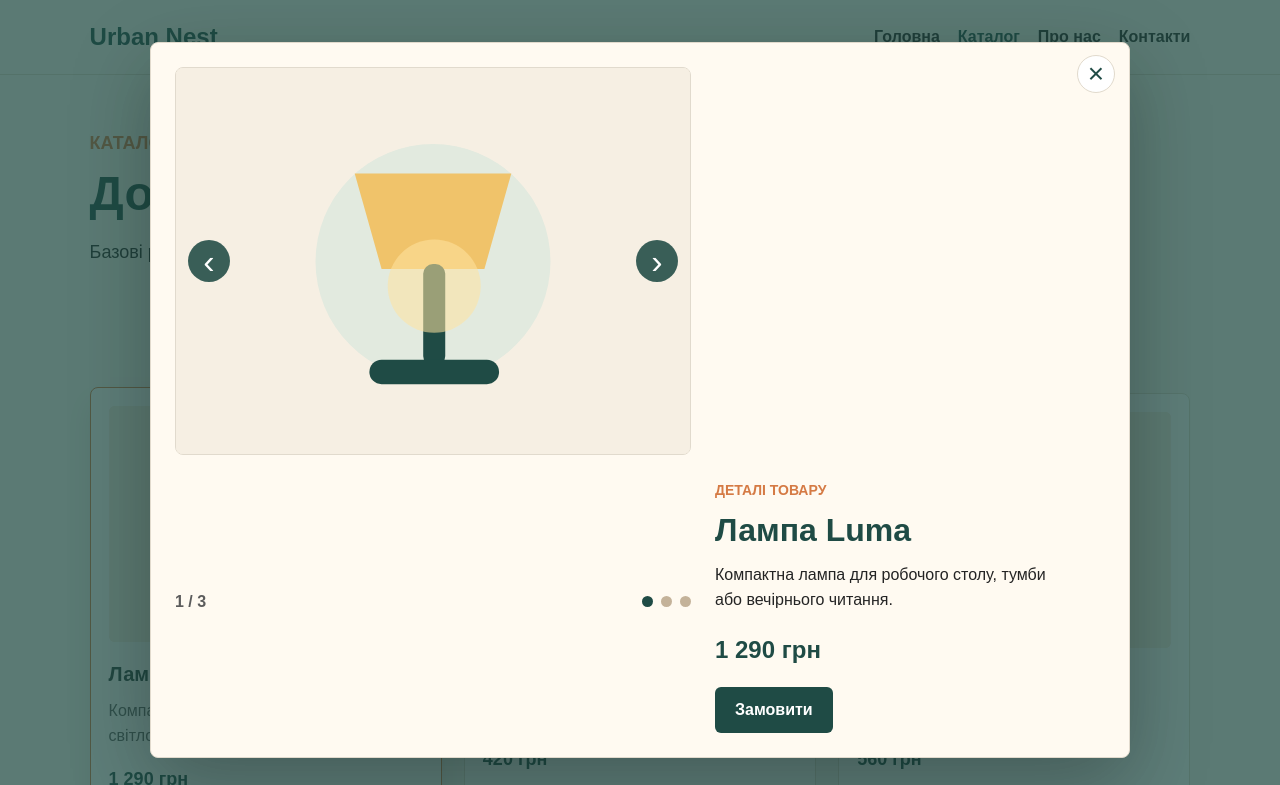
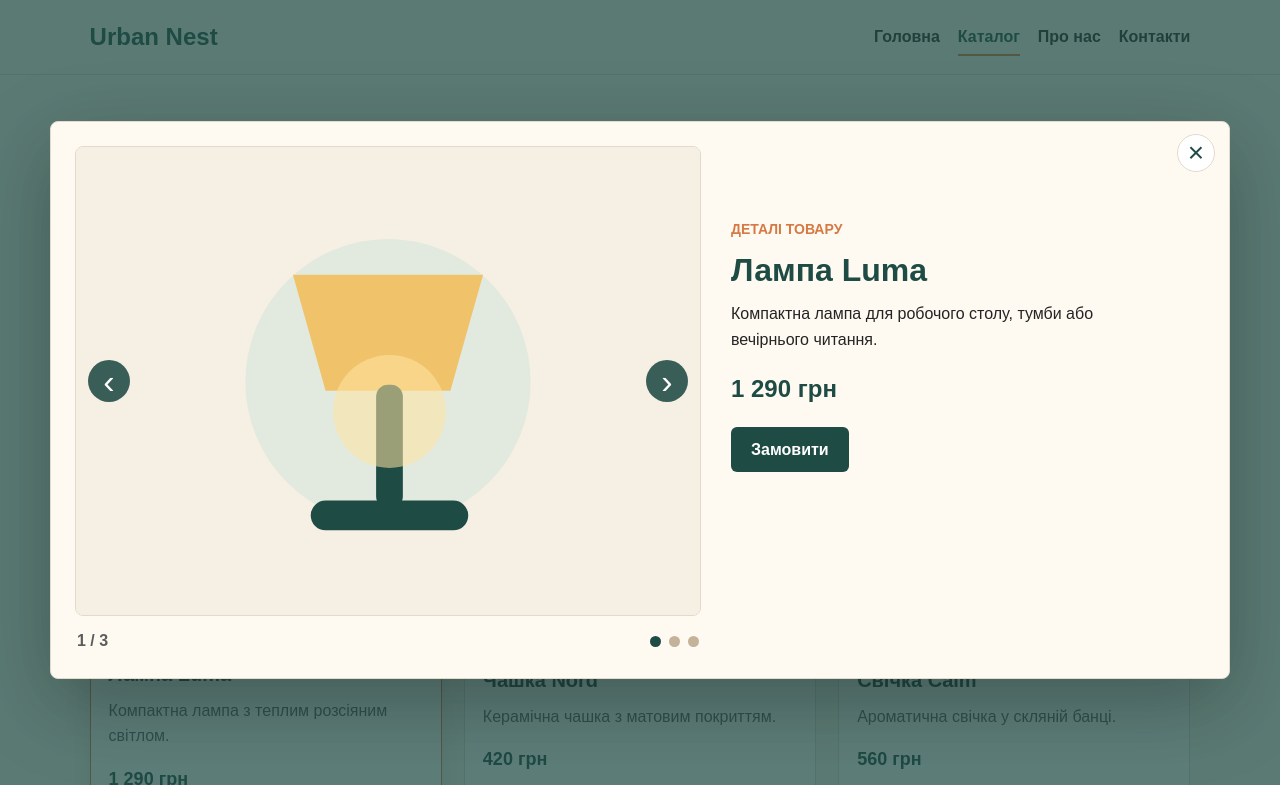
Before and after one commit to FunkyPotato7/web, a plain HTML site: page catalog.html in a window 1280 px wide. Both pictures are taken after a click on the element 265 px from the left and 631 px from the top of the page. Shown: the top 785 px of the page. Drawn offline with Linux system fonts and the light colour scheme.

Commit message:
Update style.css

```diff
--- a/css/style.css
+++ b/css/style.css
@@ -254,9 +254,11 @@ h3 {
   position: relative;
   z-index: 1;
   display: grid;
-  grid-template-columns: minmax(280px, 520px) minmax(260px, 390px);
-  gap: 24px;
-  width: min(100%, 980px);
+  grid-template-columns: minmax(300px, 626px) minmax(280px, 430px);
+  align-items: start;
+  column-gap: 30px;
+  row-gap: 12px;
+  width: min(100%, 1180px);
   max-height: calc(100vh - 48px);
   overflow: auto;
   padding: 24px;
@@ -289,6 +291,8 @@ h3 {
 
 .gallery {
   position: relative;
+  grid-column: 1;
+  grid-row: 1;
   align-self: start;
   overflow: hidden;
   border: 1px solid #e1dacd;
@@ -338,7 +342,9 @@ h3 {
   justify-content: space-between;
   gap: 16px;
   grid-column: 1 / 2;
-  margin-top: -8px;
+  grid-row: 2;
+  margin-top: 0;
+  padding: 0 2px;
   color: #5c5c5c;
   font-weight: 700;
 }
@@ -363,8 +369,10 @@ h3 {
 }
 
 .modal-copy {
-  align-self: center;
-  padding-right: 32px;
+  grid-column: 2;
+  grid-row: 1 / span 2;
+  align-self: start;
+  padding: 72px 42px 0 0;
 }
 
 .modal-copy h2 {
@@ -505,10 +513,13 @@ h3 {
 
   .gallery-meta {
     grid-column: auto;
+    grid-row: auto;
   }
 
   .modal-copy {
-    padding-right: 0;
+    grid-column: auto;
+    grid-row: auto;
+    padding: 0;
   }
 }
 
```
